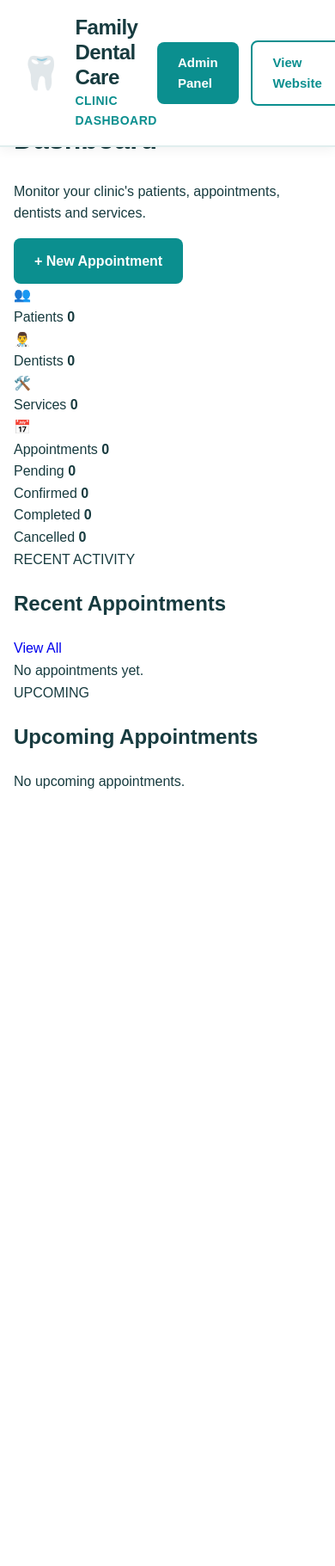
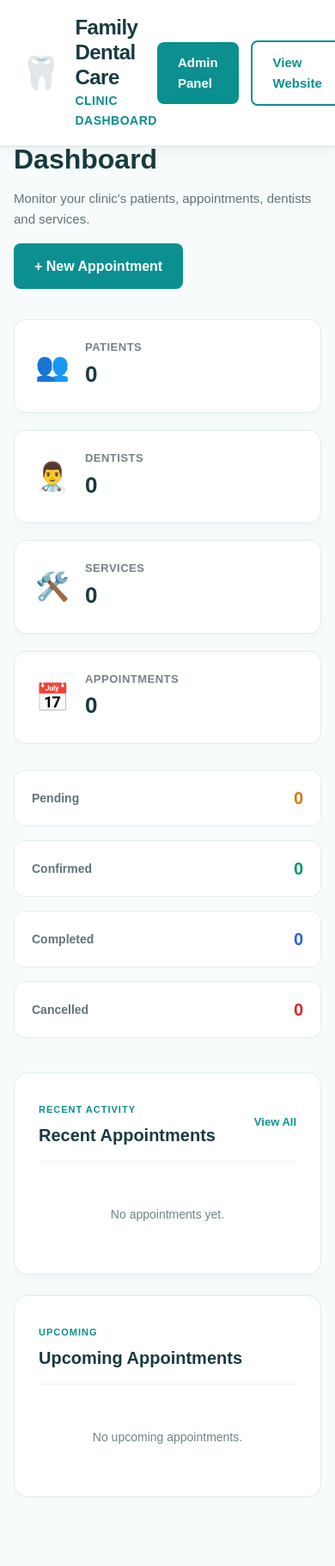
Before and after one commit to Inta-tech/FamilyDentalCare, a Django app: page /dashboard/ in a window 390 px wide. Shown: the whole page at 86% size. Before the commit the page ends 917 px from the top, so only its background shows below. Run offline with Django 5.2, Linux system fonts and the light colour scheme; data comes from the database, SQL or seed files in the repository; data that the repository does not hold is empty.

Commit message:
Update style.css with complete responsive and dashboard styles

```diff
--- a/static/css/style.css
+++ b/static/css/style.css
@@ -268,7 +268,6 @@ section {
     color: #60777a;
 }
 
-/* Restrained Floating Card Bounds */
 .floating-card {
     position: absolute;
     right: 15px;
@@ -350,7 +349,6 @@ section {
     font-size: 16px;
 }
 
-
 /* Services */
 .services-section {
     background: #f7fbfb;
@@ -376,7 +374,6 @@ section {
     transform: translateY(-6px);
     box-shadow: 0 15px 35px rgba(0, 0, 0, 0.08);
 }
-
 
 /* Dentists */
 .dentists-section {
@@ -447,7 +444,6 @@ section {
     font-size: 14px;
 }
 
-
 /* Gallery */
 .gallery-section {
     padding: 75px 0;
@@ -483,7 +479,6 @@ section {
 .gallery-large {
     grid-row: span 2;
 }
-
 
 /* Contact */
 .contact-grid {
@@ -605,7 +600,7 @@ section {
     min-height: 48px;
     padding: 12px 14px;
     border: 1px solid #d9e5e5;
-    border-radius: 9px;
+    border-radius: 99px;
     outline: none;
     background: #fbfdfd;
     color: #173b3f;
@@ -614,8 +609,254 @@ section {
 
 
 /* =====================================================
-   DASHBOARD & RESPONSIVE BREAKPOINTS
+   DASHBOARD STYLES
 ===================================================== */
+
+.dashboard-page {
+    background-color: #f7fbfb;
+}
+
+.dashboard-main {
+    padding: 40px 0 80px;
+    background-color: #f7fbfb;
+    min-height: calc(100vh - 90px);
+}
+
+.dashboard-intro {
+    display: flex;
+    align-items: center;
+    justify-content: space-between;
+    margin-bottom: 35px;
+    flex-wrap: wrap;
+    gap: 16px;
+}
+
+.dashboard-intro span {
+    font-size: 12px;
+    font-weight: 800;
+    color: #0b8f8f;
+    letter-spacing: 1.5px;
+}
+
+.dashboard-intro h1 {
+    font-size: 32px;
+    font-weight: 800;
+    color: #173b3f;
+    margin: 4px 0 8px;
+}
+
+.dashboard-intro p {
+    color: #5f7578;
+    font-size: 15px;
+    margin: 0;
+}
+
+/* Stats Grid Layout */
+.dashboard-stats {
+    display: grid;
+    grid-template-columns: repeat(auto-fit, minmax(220px, 1fr));
+    gap: 20px;
+    margin-bottom: 30px;
+}
+
+.stat-card {
+    background: #ffffff;
+    border: 1px solid #e1eeee;
+    border-radius: 14px;
+    padding: 22px 24px;
+    display: flex;
+    align-items: center;
+    gap: 18px;
+    box-shadow: 0 4px 15px rgba(0, 0, 0, 0.03);
+}
+
+.stat-icon {
+    font-size: 32px;
+    line-height: 1;
+}
+
+.stat-label {
+    display: block;
+    font-size: 13px;
+    font-weight: 700;
+    color: #718386;
+    text-transform: uppercase;
+    letter-spacing: 0.5px;
+}
+
+.stat-card strong {
+    font-size: 26px;
+    font-weight: 800;
+    color: #173b3f;
+}
+
+/* Status Grid Layout */
+.dashboard-status-grid {
+    display: grid;
+    grid-template-columns: repeat(auto-fit, minmax(180px, 1fr));
+    gap: 16px;
+    margin-bottom: 40px;
+}
+
+.status-card {
+    background: #ffffff;
+    border-radius: 12px;
+    padding: 16px 20px;
+    border: 1px solid #e1eeee;
+    display: flex;
+    justify-content: space-between;
+    align-items: center;
+}
+
+.status-card span {
+    font-size: 14px;
+    font-weight: 700;
+    color: #5f7578;
+}
+
+.status-card strong {
+    font-size: 20px;
+    font-weight: 800;
+}
+
+.status-card.pending strong { color: #d97706; }
+.status-card.confirmed strong { color: #059669; }
+.status-card.completed strong { color: #2563eb; }
+.status-card.cancelled strong { color: #dc2626; }
+
+/* Content Grid Layout */
+.dashboard-content-grid {
+    display: grid;
+    grid-template-columns: 3fr 2fr;
+    gap: 24px;
+}
+
+.dashboard-panel {
+    background: #ffffff;
+    border: 1px solid #e1eeee;
+    border-radius: 16px;
+    padding: 28px;
+    box-shadow: 0 4px 15px rgba(0, 0, 0, 0.03);
+}
+
+.panel-header {
+    display: flex;
+    justify-content: space-between;
+    align-items: center;
+    margin-bottom: 20px;
+    padding-bottom: 14px;
+    border-bottom: 1px solid #edf2f2;
+}
+
+.panel-header span {
+    font-size: 11px;
+    font-weight: 800;
+    color: #0b8f8f;
+    letter-spacing: 1px;
+}
+
+.panel-header h2 {
+    font-size: 20px;
+    font-weight: 800;
+    color: #173b3f;
+    margin: 2px 0 0;
+}
+
+.panel-header a {
+    font-size: 13px;
+    font-weight: 700;
+    color: #0b8f8f;
+    text-decoration: none;
+}
+
+/* Appointment Lists */
+.appointment-list, .upcoming-list {
+    display: flex;
+    flex-direction: column;
+    gap: 14px;
+}
+
+.appointment-row, .upcoming-row {
+    display: flex;
+    align-items: center;
+    gap: 16px;
+    padding: 12px;
+    background: #f8fbfb;
+    border-radius: 10px;
+}
+
+.appointment-avatar {
+    width: 40px;
+    height: 40px;
+    border-radius: 50%;
+    background: #0b8f8f;
+    color: #ffffff;
+    display: flex;
+    align-items: center;
+    justify-content: center;
+    font-weight: 800;
+}
+
+.appointment-details {
+    flex-grow: 1;
+    display: flex;
+    flex-direction: column;
+}
+
+.appointment-details strong, .upcoming-row strong {
+    font-size: 15px;
+    color: #173b3f;
+}
+
+.appointment-details span, .upcoming-row span {
+    font-size: 13px;
+    color: #718386;
+}
+
+.appointment-status {
+    padding: 4px 12px;
+    border-radius: 20px;
+    font-size: 12px;
+    font-weight: 700;
+    text-transform: capitalize;
+}
+
+.appointment-status.pending { background: #fef3c7; color: #92400e; }
+.appointment-status.confirmed { background: #d1fae5; color: #065f46; }
+.appointment-status.completed { background: #dbeafe; color: #1e40af; }
+.appointment-status.cancelled { background: #fee2e2; color: #991b1b; }
+
+.upcoming-date {
+    background: #e1f5f4;
+    color: #0b8f8f;
+    padding: 8px 14px;
+    border-radius: 8px;
+    text-align: center;
+    display: flex;
+    flex-direction: column;
+    line-height: 1;
+}
+
+.upcoming-date strong { font-size: 18px; font-weight: 800; color: #0b8f8f; }
+.upcoming-date span { font-size: 11px; font-weight: 700; text-transform: uppercase; color: #0b8f8f; }
+
+.dashboard-empty {
+    padding: 30px;
+    text-align: center;
+    color: #718386;
+    font-size: 14px;
+}
+
+
+/* =====================================================
+   RESPONSIVE BREAKPOINTS
+===================================================== */
+
+@media (max-width: 992px) {
+    .dashboard-content-grid {
+        grid-template-columns: 1fr;
+    }
+}
 
 @media (max-width: 900px) {
     .booking-layout {
```
